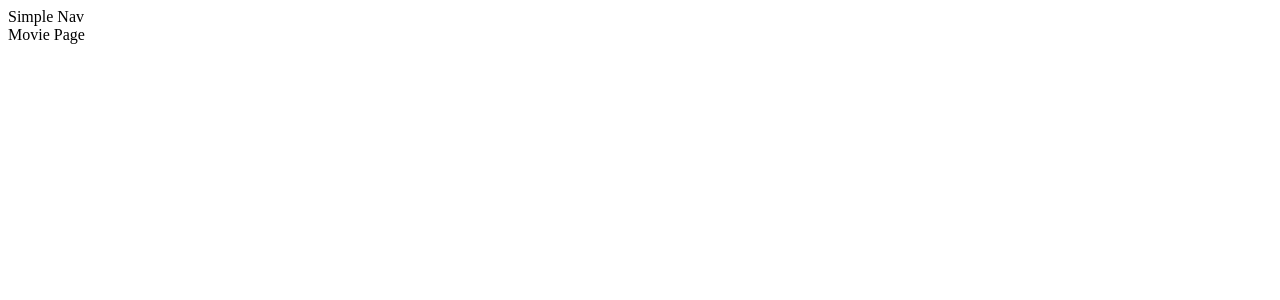
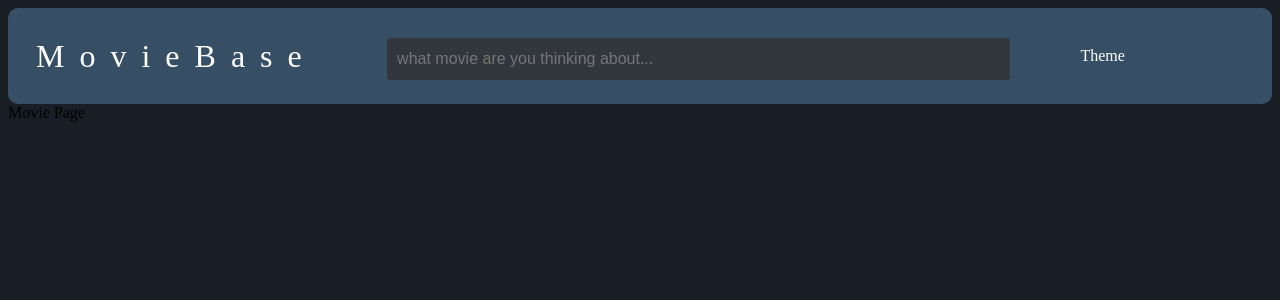
Before and after one commit to BrownCoderAyush/CineQuest, a React (Vite) app: page / in a window 1280 px wide. Shown: the top 300 px of the page. Built offline with nearby package versions, Linux system fonts and the light colour scheme.

Commit message:
completed with navbar

```diff
--- a/src/App.css
+++ b/src/App.css
@@ -0,0 +1,11 @@
+:root{
+    --prime-blue : #0f79af;
+    --dull-blue : #364f65;
+    --dark-blue : #191e26;
+    --light-prime-gray : #32373e;
+}
+body{
+    /* padding: 0px; */
+    /* margin: 1px; */
+    background-color: var(--dark-blue);
+}
--- a/src/App.jsx
+++ b/src/App.jsx
@@ -1,12 +1,13 @@
-import { useState } from 'react'
+
 import './App.css'
 import MainRoutes from './routes/MainRoutes'
+import Navbar from './components/Navbar/Navbar'
 
 function App() {
 
   return (
     <>
-     <nav>Simple Nav</nav>
+    <Navbar/>
     <MainRoutes/>
     </>
   )
--- /dev/null
+++ b/src/components/Navbar/Navbar.css
@@ -0,0 +1,40 @@
+.navbar-wrapper{
+    display: flex;
+    /* justify-content: space-between; */
+    padding: 1.5rem;
+    height: 2.5rem;
+    border: 4px solid var(--dull-blue);
+    border-radius: 10px ;
+    align-items: center;
+    background-color: var(--dull-blue);
+    color: white;
+}
+.search-bar{
+    flex-basis: 70%;
+    height: 100%;
+
+}
+.search-bar > input{
+    width: 80%;
+    margin: 0 auto; /* Center the input horizontally */
+    display: block;
+    height: 100%;
+    border: 2px solid var(--dull-blue) ;
+    border-radius: 5px;
+    background-color: var(--light-prime-gray);
+    padding-left: 10px;
+    font-size: 1rem;
+    color: rgb(255, 255, 255);
+}
+.search-bar > input:focus{
+    outline: none;
+}
+
+.navbar-title{
+    font-size: 2rem;
+    letter-spacing: 15px;
+}
+
+.navbar-theme{
+    flex-basis: 15%;
+}
--- /dev/null
+++ b/src/components/Navbar/Navbar.jsx
@@ -0,0 +1,16 @@
+import "./Navbar.css"
+function Navbar(){
+    return (
+        <div className="navbar-wrapper">
+            <div className="navbar-title">MovieBase</div>
+            <div className="search-bar">
+                <input type="text" placeholder="what movie are you thinking about..." />
+            </div>
+            <div className="navbar-theme">
+                Theme
+            </div>
+        </div>
+    )
+}
+
+export default Navbar;
```
